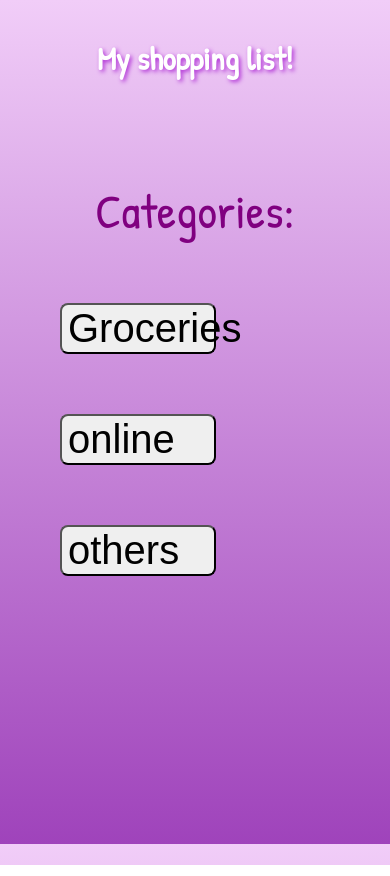
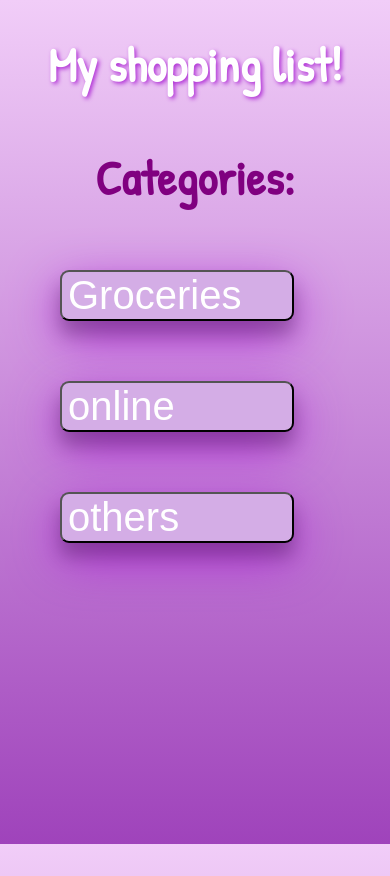
Before and after one commit to AFMR/Grocery-list, an Angular app: page / in a window 390 px wide. Built offline with nearby package versions, Linux system fonts and the light colour scheme.

Commit message:
added responsiveness and styles

```diff
--- a/src/app/landing-page/landing-page.component.css
+++ b/src/app/landing-page/landing-page.component.css
@@ -2,8 +2,7 @@
     text-align:center;
     color: white;
     text-shadow: 2px 2px 4px #b031d6;
-    padding: .5em;
-    font-size: 2em;
+    font-size: 3em;
     font-family: 'Patrick Hand', cursive, Arial, Helvetica, sans-serif;
 }
 
@@ -12,24 +11,35 @@
     color: purple;
     font-size: 3em;
     font-family: 'Patrick Hand', cursive, Arial, Helvetica, sans-serif;
-    padding-top: .7em;
+    font-weight: bold;
 
 }
 .button-main{
     display: flex;
+    color: white;
     flex-flow: column;
     margin:  1.5em;
     font-size: 2.5em;
-    width: 40%;
-    border-radius: 8px;
+    width: 60%;
+    border-radius: 9px;
     cursor: pointer;
-    border: solid 1px puple;
+    background-color: rgb(212, 173, 230);
+    box-shadow: 0 14px 18px 0 rgba(0,0,0,0.24),0 17px 50px 0 #b031d6;
+    transition: font-size 0.3s ease;
 
 }
-.button:hover {
-    box-shadow: 0 12px 16px 0 rgba(0,0,0,0.24),0 17px 50px 0 rgba(0,0,0,0.19);
-    cursor: pointer;
+.button-main:hover {
+    background-color: purple;
+    font-size: 3.5em;
+
 }
+
 #buttons-container{
     text-align: center;
 }
+
+@media screen and (max-width: 360px){
+
+
+
+}
```
